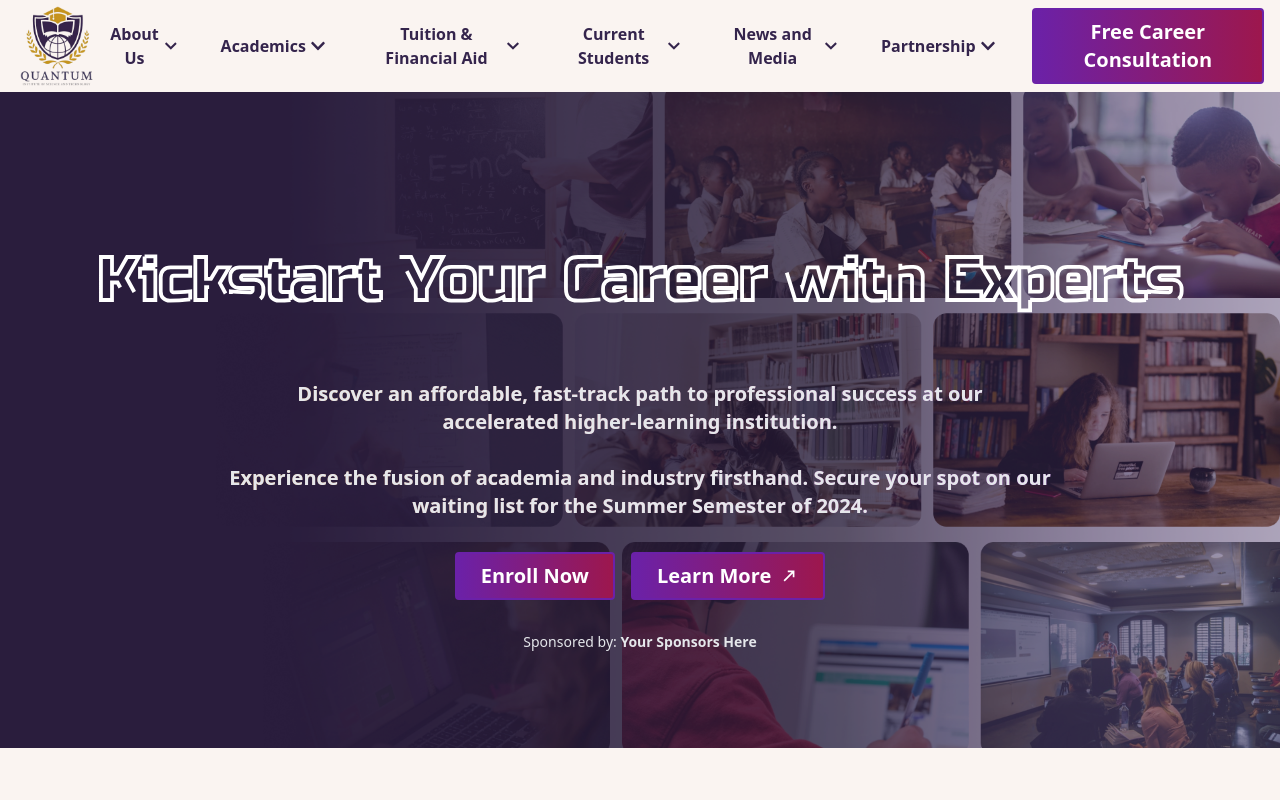
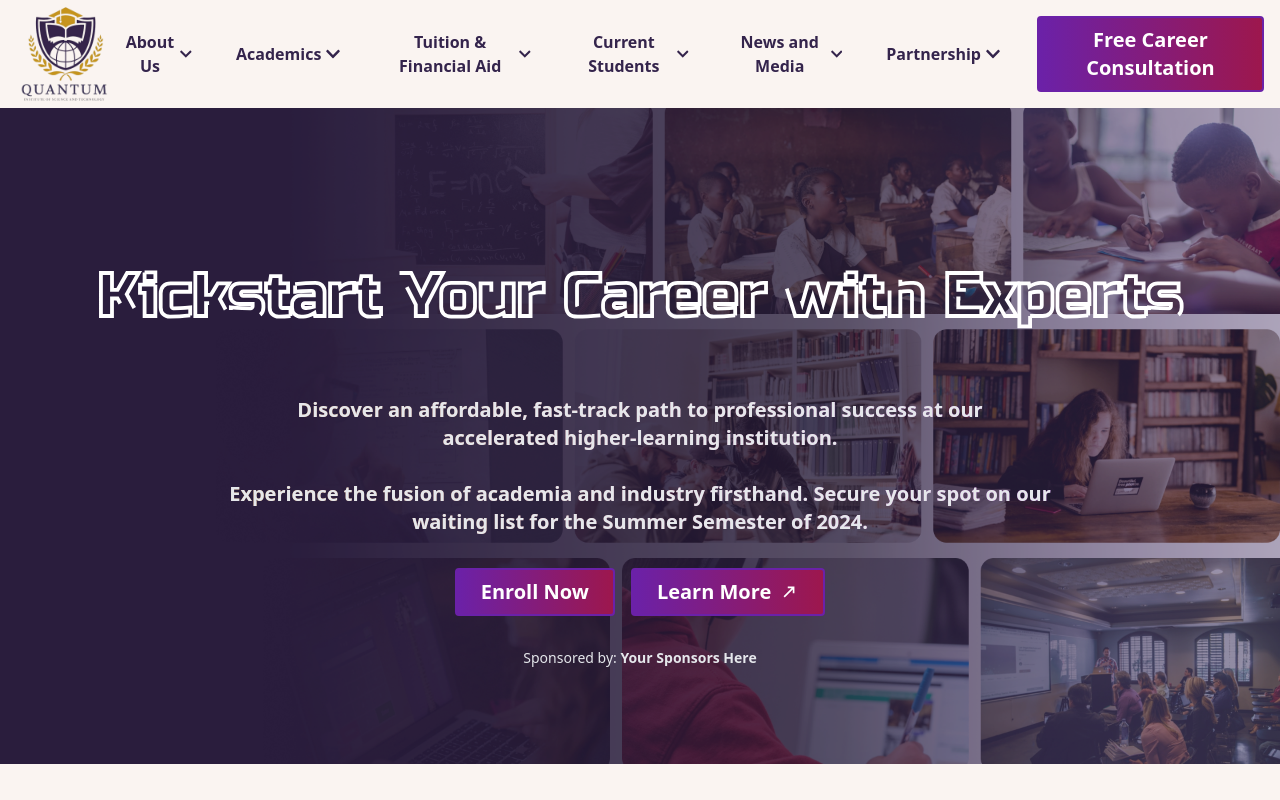
Before and after one commit to shejanNizam/quantum-education, a Next.js app: page / in a window 1280 px wide. Shown: the top 800 px of the page. Built offline with nearby package versions, Linux system fonts and the light colour scheme.

Commit message:
logo reafctor

```diff
--- a/src/components/Navbar.js
+++ b/src/components/Navbar.js
@@ -167,9 +167,9 @@ export default function Navbar() {
     >
       <div className="container mx-auto flex justify-between items-center px-4">
         {/* Logo */}
-        <div className="text-2xl font-semibold">
+        <div>
           <Link href={`/`}>
-            <Image src={LOGO} alt="logo" width={100} height={100} />
+            <Image src={LOGO} alt="logo" width={120} height={120} />
           </Link>
         </div>
 
```
